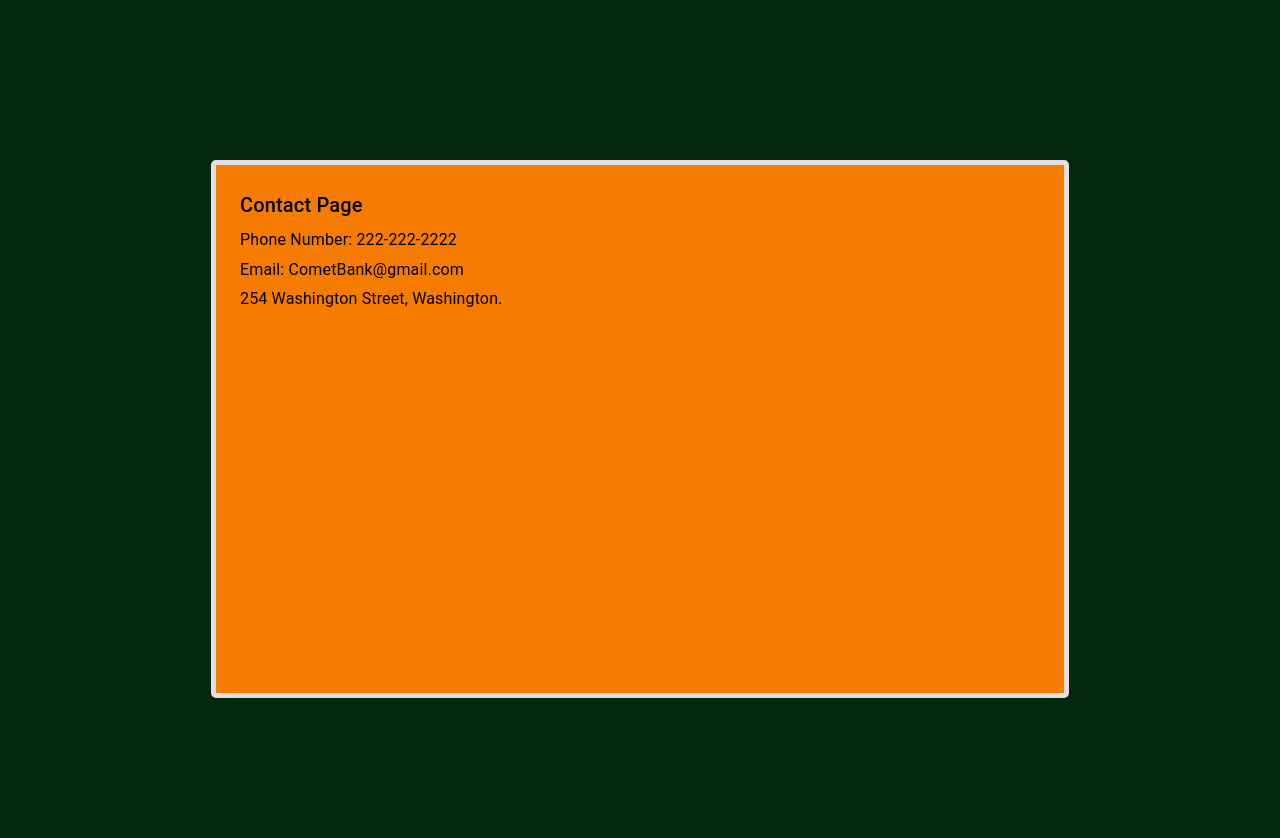
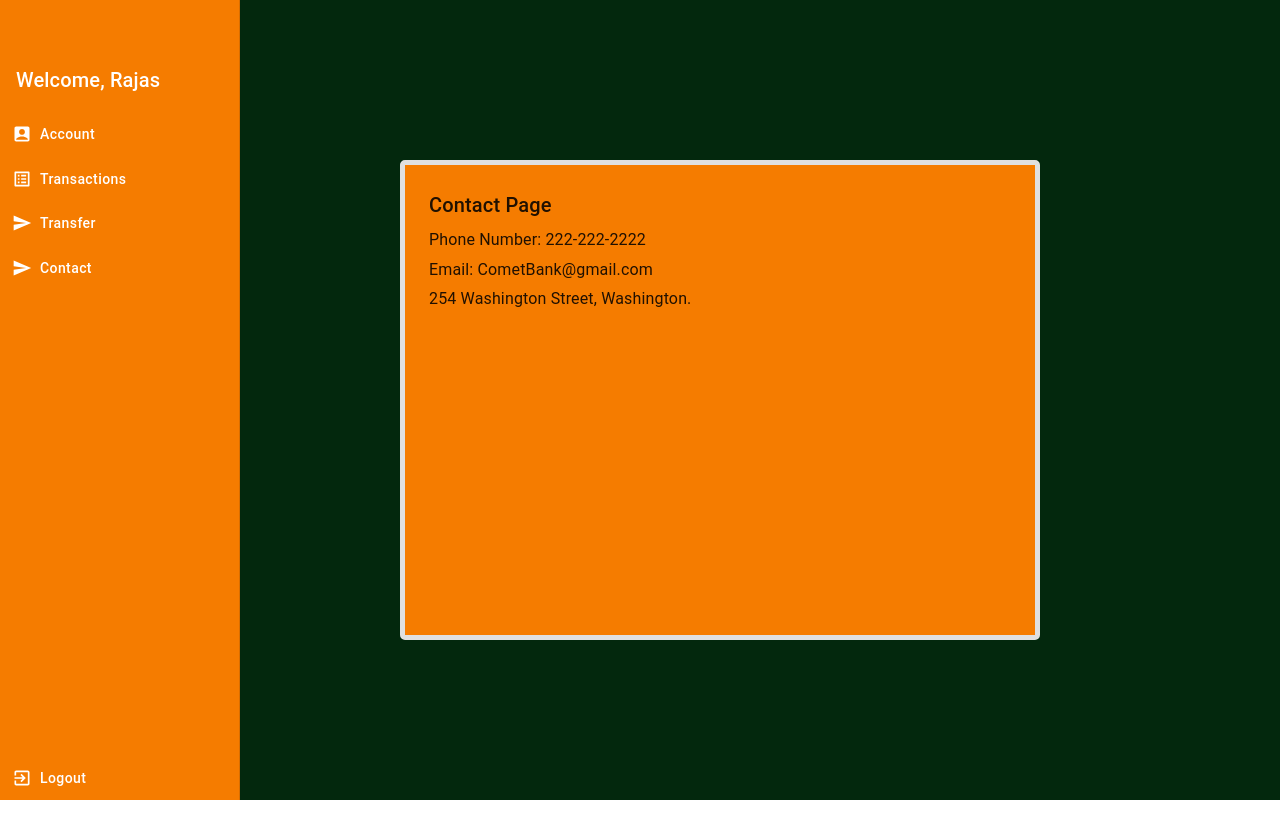
Before and after one commit to alan-sam/CS-4389-Secure-Bank-App, a React (Create React App) app: page /dashboard/Contact in a window 1280 px wide. Shown: the top 838 px of the page. After the commit the page ends 800 px from the top, so only its background shows below. Built offline with nearby package versions, Linux system fonts and the light colour scheme.

Commit message:
Added navbar in all pages, made amounts in different colors.

```diff
--- a/src/dashboard/dash-function/Contact.js
+++ b/src/dashboard/dash-function/Contact.js
@@ -1,10 +1,12 @@
 import React, { useState } from 'react';
+import Dashboard from "../dash";
 import { Link, useNavigate } from 'react-router-dom';
 import { AppBar, Toolbar, Drawer, Button, Box, Typography, CssBaseline } from '@mui/material';
 
 const Contact = props => {
     return (
-<div>
+        <div className = 'dash' style={{display: 'flex'}}>
+            <Dashboard></Dashboard>
             <Box
                 sx={{
                     margin: '10rem',
@@ -13,7 +15,7 @@ const Contact = props => {
                     borderRadius: '5px',
                     backgroundColor: '#f57c00',
                     height: '30rem',
-      width: '50rem'
+                    width: '50%'
                 }}
             >
                 <Typography variant="h6" gutterBottom>
--- a/src/dashboard/dash-function/account.js
+++ b/src/dashboard/dash-function/account.js
@@ -56,7 +56,7 @@ export default function Account() {
                   <ListItem key={t.id}>
                     <ListItemText
                         primary={t.description}
-                        secondary={`${t.amount >= 0 ? '+' : ''}${t.amount.toFixed(2)}`}
+                        secondary={<Typography style={{ color: t.amount < 0 ? 'red' : 'green'}}>{t.amount >= 0 ? '+' : ''}{t.amount.toFixed(2)}</Typography>}
                         style={{ textAlign: 'left' }}
                     />
                     <ListItemText
--- a/src/dashboard/dash-function/transactions.js
+++ b/src/dashboard/dash-function/transactions.js
@@ -40,8 +40,8 @@ export default function Transactions() {
                             <ListItem key={t.id}>
                                 <ListItemText
                                     primary={t.description}
-                        secondary={`${t.amount >= 0 ? '+' : ''}${t.amount.toFixed(2)}`}
-                        style={{ textAlign: 'left' }}
+                                    secondary={<Typography style={{ color: t.amount < 0 ? 'red' : 'green'}}>{t.amount >= 0 ? '+' : ''}{t.amount.toFixed(2)}</Typography>}
+                                    style={{ textAlign: 'left'}}
                                 />
                                 <ListItemText
                                     primary={t.date}
--- a/src/dashboard/dash-function/transfer.js
+++ b/src/dashboard/dash-function/transfer.js
@@ -1,8 +1,11 @@
 import React from 'react'
+import Dashboard from "../dash";
 
 function transfer() {
   return (
-    <div>transfer</div>
+      <div className = 'dash' style={{display: 'flex'}}>
+        <Dashboard></Dashboard>
+      </div>
   )
 }
 
```
Lines whose indentation alone changed are shown as unchanged.
